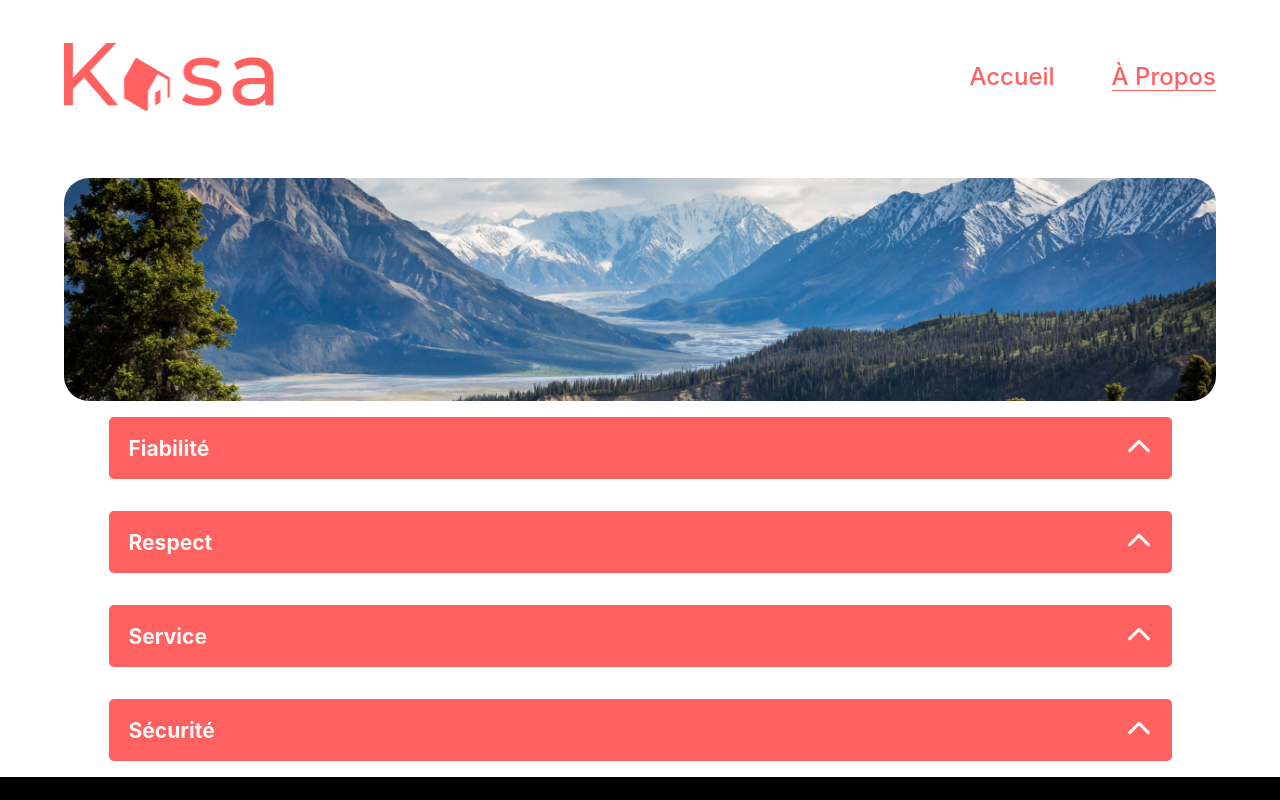
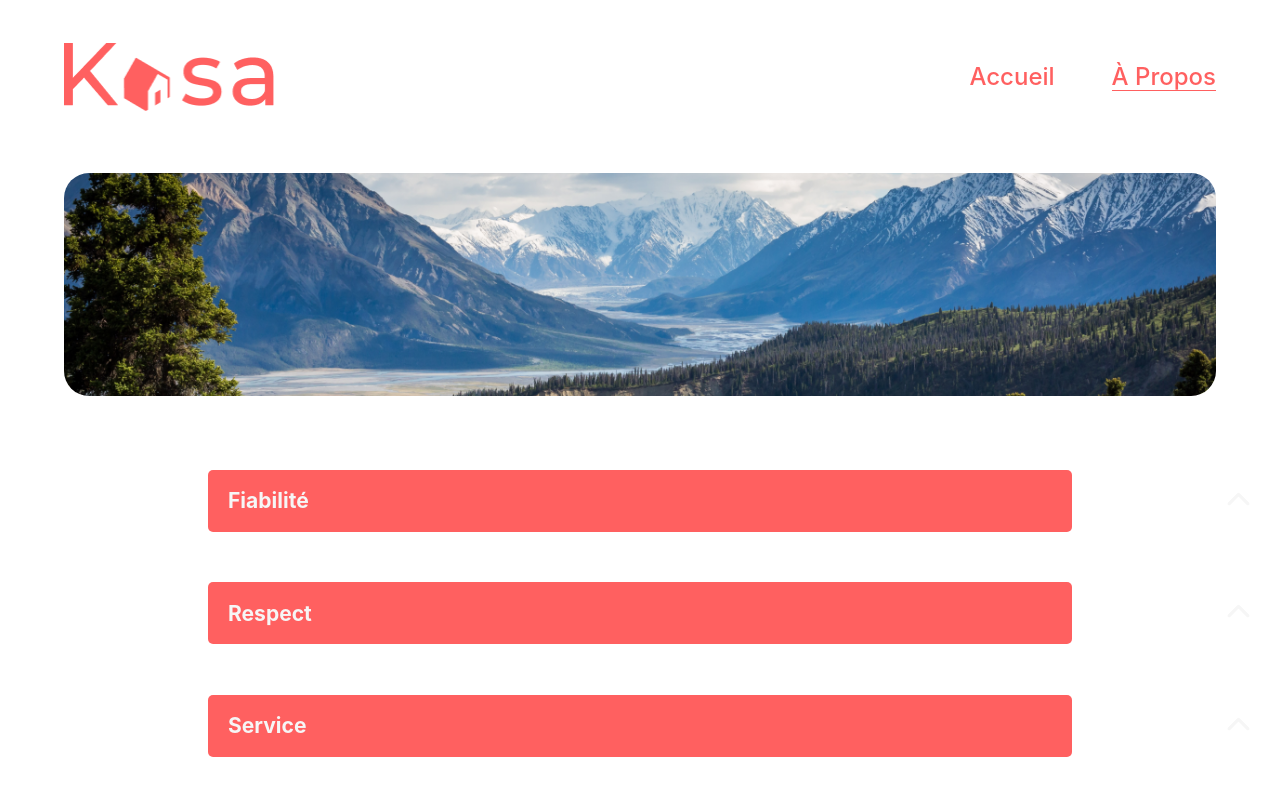
Before and after one commit to SamySIDHOUM/Kasa, a React (Create React App) app: page /about in a window 1280 px wide. Shown: the top 800 px of the page. Built offline with nearby package versions, Linux system fonts and the light colour scheme.

Commit message:
Modification apporté à about

```diff
--- a/src/styles/_about.scss
+++ b/src/styles/_about.scss
@@ -2,14 +2,14 @@
     display: flex;
     flex-direction: column;
     align-items: center;
-    text-align: center;
-    margin-top: 63px;
+    margin: 5% 0 5% 0;
 
     .img-about-banner {
       width: 100%;
       object-fit: cover;
       border-radius: 25px;
       height: 223px;
+      margin-bottom: 5%;
     }
 
     .about-item {
@@ -24,4 +24,16 @@
         font-size: 16px;
       }
     }
+    .collapse {
+      width: 75%;
+      margin-bottom: 3%;
+      border-radius: 5px;
+      .content {
+        height: 120px;
+        width: 100%;
+        p {
+          margin-left: 4%;
+        }
+    }
   }
+}
```
